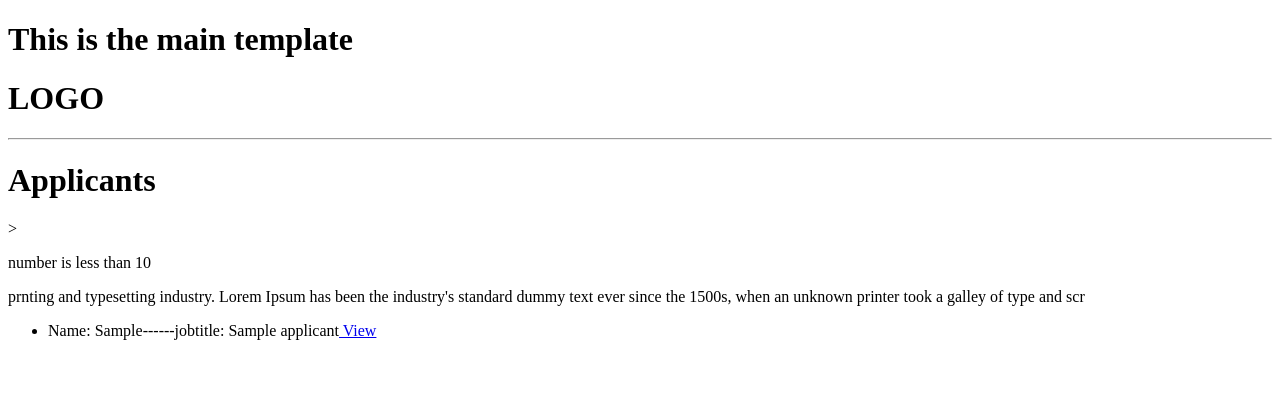
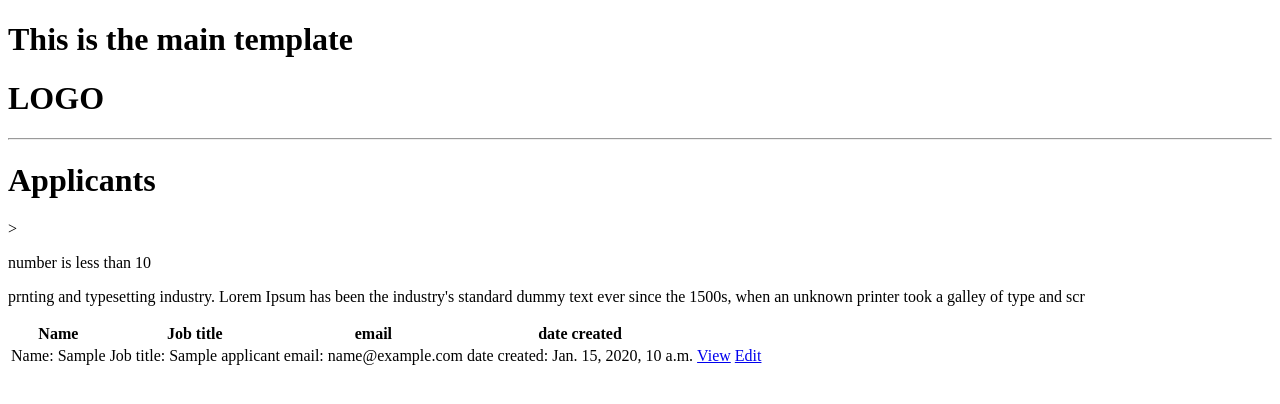
Before and after one commit to onyiafranklin/cpp-project, a Django app: page / in a window 1280 px wide. Shown: the top 404 px of the page. Run offline with Django 3.2, Linux system fonts and the light colour scheme; tables that the repository leaves empty hold one stand-in row (values such as "Sample post").

Commit message:
fourth commit

```diff
--- a/smart_recruitment/applicants/templates/applicants/applicants.html
+++ b/smart_recruitment/applicants/templates/applicants/applicants.html
@@ -14,11 +14,25 @@
 <p>prnting and typesetting industry. Lorem Ipsum has been
 the industry's standard dummy text ever since the 1500s,
 when an unknown printer took a galley of type and scr</p>
-<ul>
+<table>
+
+    <th>Name</th>
+    <th>Job title</th>
+    <th>email</th>
+    <th>date created</th>
     {%for applicant in applicants %}
-    <li>Name:  {{applicant.firstname}}------jobtitle: {{applicant.profession_Title}}<a href="{% url 'applicant' applicant.id %}"> View</a></li>
+    <tr>
+        <td>Name: {{applicant.firstname}}</td>
+        <td>Job title: {{applicant.profession_Title}}</td>
+        <td>email: {{applicant.email}}</td>
+        <td>date created: {{applicant.created}}</td>
+        <td><a href="{% url 'applicant' applicant.id %}">View</a></td>
+        <td><a href="{% url 'update-applicant' applicant.id %}">Edit</a></td>
+
+        <td></td>
+    </tr>
     {% endfor %}
-</ul>
+</table>
 
 
 <!--"/applicants/{{applicant.id}}"-->
--- a/smart_recruitment/applicants/urls.py
+++ b/smart_recruitment/applicants/urls.py
@@ -5,7 +5,6 @@ urlpatterns=[
     #path('login', views.loginUser, name= "login" ),
     path('',views.applicants, name ='applicants'),
     path('applicants/<str:pk>',views.applicant, name= 'applicant'),
-    path('createApplicant/',views.createApplicant, name= 'create-applicant'),
-
-
+    path('create-applicant/',views.createApplicant, name= 'create-applicant'),
+    path('update-applicant/<str:pk>/',views.updateApplicant, name= 'update-applicant'),
     ]
--- a/smart_recruitment/applicants/views.py
+++ b/smart_recruitment/applicants/views.py
@@ -47,3 +47,15 @@ def createApplicant(request):
             return redirect('applicants')
     context={'form' :form}
     return render(request, 'applicants/applicant_form.html', context)
+
+def updateApplicant(request,pk):
+    applicant= Applicant.objects.get(id=pk)
+    form = ApplicantForm(instance=applicant)
+
+    if request.method =="POST":
+        form= ApplicantForm(request.POST,instance=applicant)
+        if form.is_valid():
+            form.save()
+            return redirect('applicants')
+    context={'form' :form}
+    return render(request, 'applicants/applicant_form.html', context)
```
